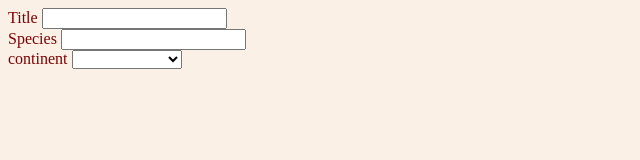
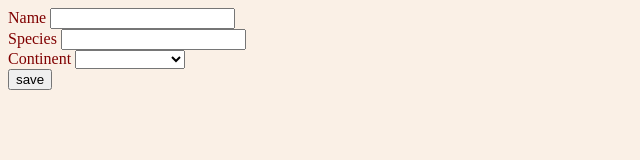
Before and after one commit to EdwardKinley/CC_w11_d4_endangered_animals_homework, a plain HTML site: page index.html in a window 1280 px wide. Shown: the whole page, without its empty margins (0-640 px from the left). Drawn offline with Linux system fonts and the light colour scheme.

Commit message:
adds save button

```diff
--- a/index.html
+++ b/index.html
@@ -10,15 +10,15 @@
 
     <form id="new-animal-form">
       <div>
-        <label for="title">Title</label>
-        <input type="text" id="title" required>
+        <label for="name">Name</label>
+        <input type="text" id="name" required>
       </div>
       <div>
         <label for="species">Species</label>
         <input type="text" id="species" required>
       </div>
       <div>
-        <label for="continent">continent</label>
+        <label for="continent">Continent</label>
         <select id="category">
           <option value="" disabled selected></option>
           <option value="Africa">Africa</option>
@@ -30,6 +30,7 @@
           <option value="South America">South America</option>
         </select>
       </div>
+      <input type="submit" value="save"/>
     </form>
 
   </body>
```
